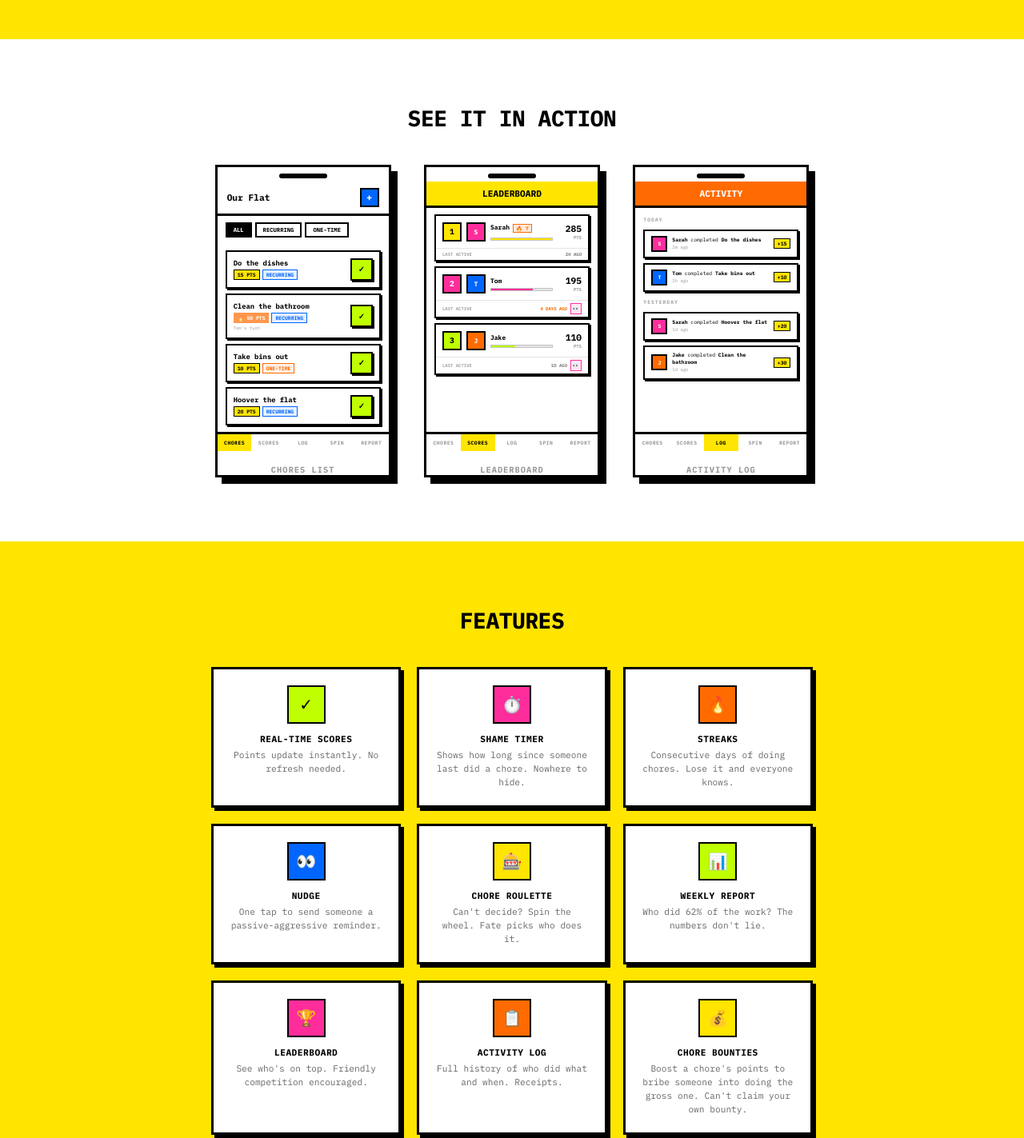
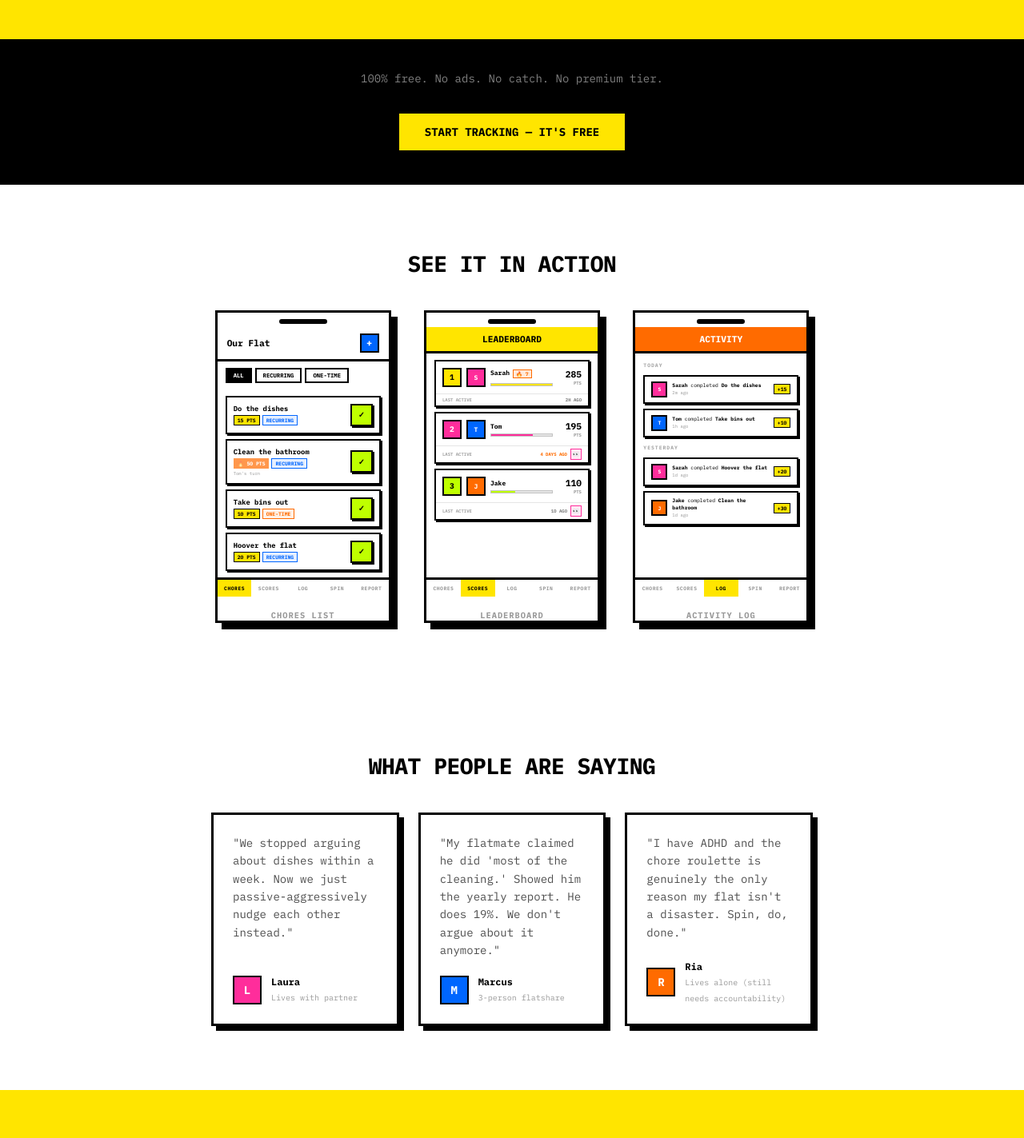
Before and after one commit to harryndavies/dirty-laundry, an Astro site: page / in a window 1280 px wide. Shown: the part 1840-3263 px from the top of the page at 80% size. Built offline with nearby package versions, Linux system fonts and the light colour scheme; Astro itself is replaced by a stand-in of ours; no server answers.

Commit message:
feat: add testimonials, mid-page CTA, and emphasise free messaging
- Three testimonials covering couples, flatshares, and ADHD use case
- Mid-page CTA after how-it-works to catch early converters
- "100% free. No ads. No catch. No premium tier." on both CTAs

Co-Authored-By: Claude Opus 4.6 (1M context) <noreply@anthropic.com>

```diff
--- a/src/pages/index.astro
+++ b/src/pages/index.astro
@@ -133,6 +133,14 @@
       </div>
     </section>
 
+    <!-- MID CTA -->
+    <section class="section bg-black mid-cta">
+      <div class="container cta">
+        <p class="cta-free">100% free. No ads. No catch. No premium tier.</p>
+        <a href="https://app.dirtylaundry.club/auth" class="btn btn-yellow">START TRACKING — IT'S FREE</a>
+      </div>
+    </section>
+
     <!-- APP PREVIEW -->
     <section class="section bg-white">
       <div class="container">
@@ -332,6 +340,45 @@
       </div>
     </section>
 
+    <!-- TESTIMONIALS -->
+    <section class="section bg-white">
+      <div class="container">
+        <h2>WHAT PEOPLE ARE SAYING</h2>
+        <div class="testimonial-grid">
+          <div class="testimonial">
+            <p class="testimonial-quote">"We stopped arguing about dishes within a week. Now we just passive-aggressively nudge each other instead."</p>
+            <div class="testimonial-author">
+              <div class="testimonial-avatar bg-pink">L</div>
+              <div>
+                <span class="testimonial-name">Laura</span>
+                <span class="testimonial-detail">Lives with partner</span>
+              </div>
+            </div>
+          </div>
+          <div class="testimonial">
+            <p class="testimonial-quote">"My flatmate claimed he did 'most of the cleaning.' Showed him the yearly report. He does 19%. We don't argue about it anymore."</p>
+            <div class="testimonial-author">
+              <div class="testimonial-avatar bg-blue">M</div>
+              <div>
+                <span class="testimonial-name">Marcus</span>
+                <span class="testimonial-detail">3-person flatshare</span>
+              </div>
+            </div>
+          </div>
+          <div class="testimonial">
+            <p class="testimonial-quote">"I have ADHD and the chore roulette is genuinely the only reason my flat isn't a disaster. Spin, do, done."</p>
+            <div class="testimonial-author">
+              <div class="testimonial-avatar bg-orange">R</div>
+              <div>
+                <span class="testimonial-name">Ria</span>
+                <span class="testimonial-detail">Lives alone (still needs accountability)</span>
+              </div>
+            </div>
+          </div>
+        </div>
+      </div>
+    </section>
+
     <!-- FEATURES -->
     <section class="section bg-yellow">
       <div class="container">
@@ -528,8 +575,8 @@
     <section class="section bg-black">
       <div class="container cta">
         <h2 class="text-white">READY TO SETTLE IT?</h2>
-        <p class="text-white-muted">Free. No ads. Just accountability.</p>
-        <a href="https://app.dirtylaundry.club/auth" class="btn btn-yellow">START TRACKING</a>
+        <p class="text-white-muted">100% free. No ads. No catch. No premium tier. Just accountability.</p>
+        <a href="https://app.dirtylaundry.club/auth" class="btn btn-yellow">START TRACKING — IT'S FREE</a>
       </div>
     </section>
 
@@ -1231,6 +1278,77 @@
   }
 
   /* ================================
+     MID CTA
+     ================================ */
+
+  .mid-cta {
+    padding: 2.5rem 0;
+  }
+
+  .cta-free {
+    font-size: 0.875rem;
+    color: rgba(255,255,255,0.5);
+    margin-bottom: 1.25rem;
+  }
+
+  /* ================================
+     TESTIMONIALS
+     ================================ */
+
+  .testimonial-grid {
+    display: grid;
+    grid-template-columns: repeat(3, 1fr);
+    gap: 1.5rem;
+  }
+
+  .testimonial {
+    border: 3px solid #000;
+    padding: 1.5rem;
+    background: #fff;
+    box-shadow: 6px 6px 0 #000;
+    display: flex;
+    flex-direction: column;
+    justify-content: space-between;
+  }
+
+  .testimonial-quote {
+    font-size: 0.875rem;
+    line-height: 1.6;
+    color: rgba(0,0,0,0.7);
+    margin-bottom: 1.25rem;
+  }
+
+  .testimonial-author {
+    display: flex;
+    align-items: center;
+    gap: 0.75rem;
+  }
+
+  .testimonial-avatar {
+    width: 36px;
+    height: 36px;
+    border: 2px solid #000;
+    display: flex;
+    align-items: center;
+    justify-content: center;
+    font-size: 0.875rem;
+    font-weight: 700;
+    color: #fff;
+    flex-shrink: 0;
+  }
+
+  .testimonial-name {
+    font-size: 0.75rem;
+    font-weight: 700;
+    display: block;
+  }
+
+  .testimonial-detail {
+    font-size: 0.625rem;
+    color: rgba(0,0,0,0.4);
+  }
+
+  /* ================================
      CHORE SPLIT SECTION
      ================================ */
 
@@ -1443,7 +1561,7 @@
       font-size: 1.75rem;
     }
 
-    .split-grid, .adhd-grid {
+    .split-grid, .adhd-grid, .testimonial-grid {
       grid-template-columns: 1fr;
     }
   }
```
